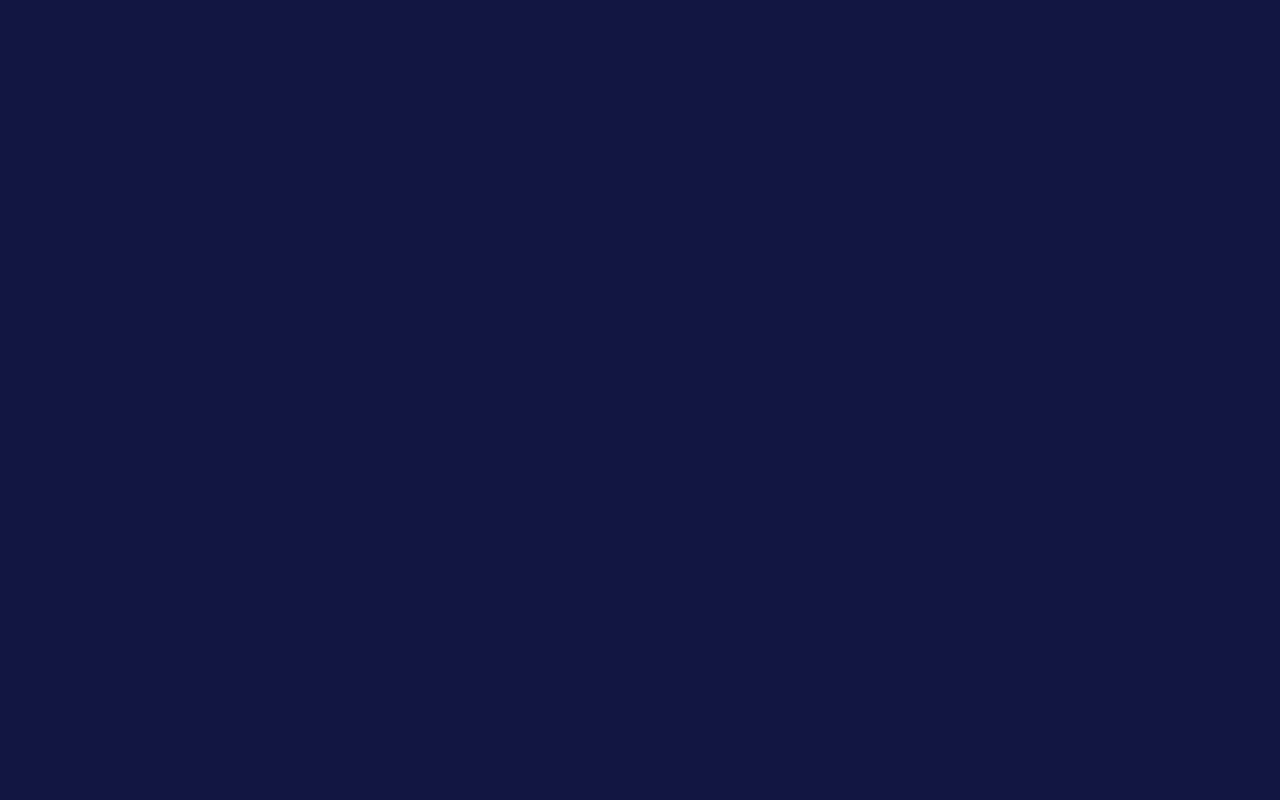
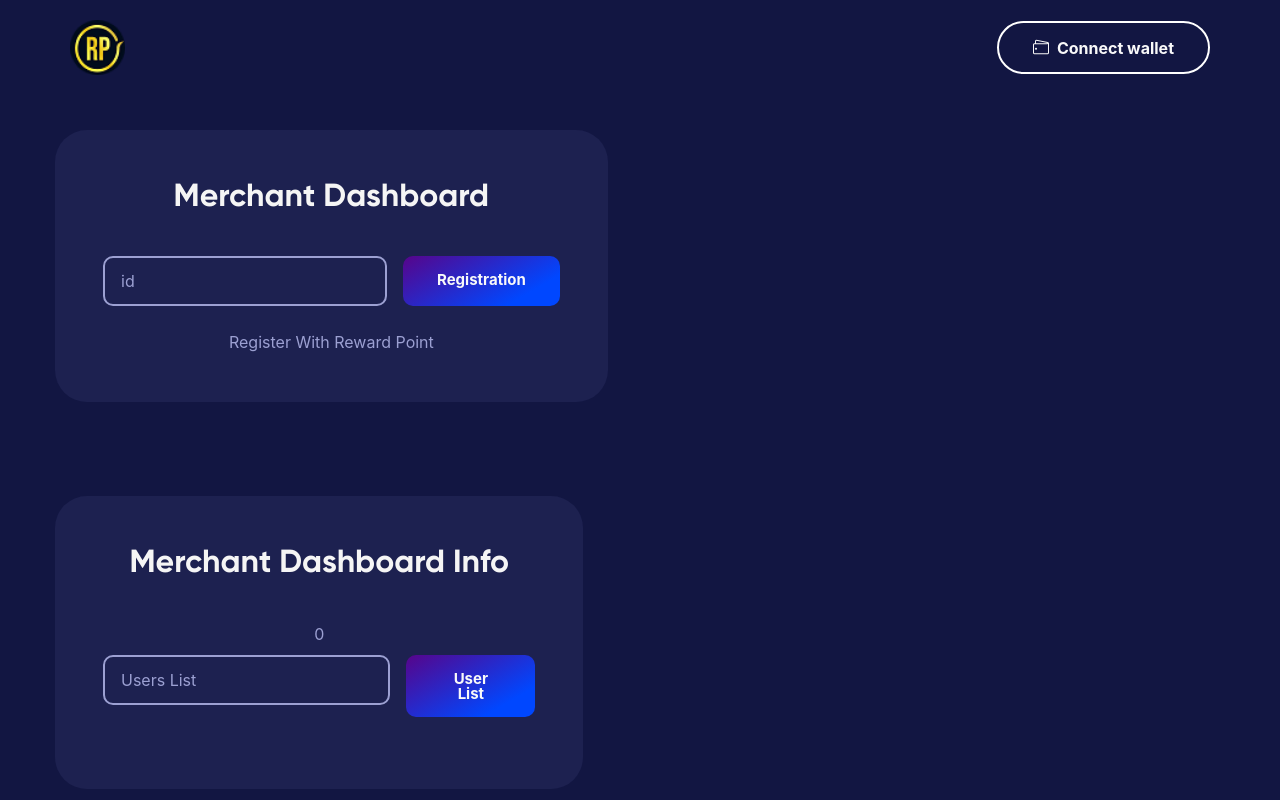
Before and after one commit to lexeach/Purchase100RP_Cap, a React (Create React App) app: page / in a window 1280 px wide. Before the commit this address had no page. Shown: the top 800 px of the page. Built offline with nearby package versions, Linux system fonts and the light colour scheme.

Commit message:
Update Router.js

```diff
--- a/src/Router.js
+++ b/src/Router.js
@@ -8,7 +8,7 @@ function Router() {
   return (
     <div>
       <Routes>
-     {/* <Route path="/" element={<App />} /> */}
+     <Route path="/" element={<App />} />
       {/* <Route path="/" element={<Purchaser />} /> */}
        <Route path="/QR" element={<QR />} />
 
```
